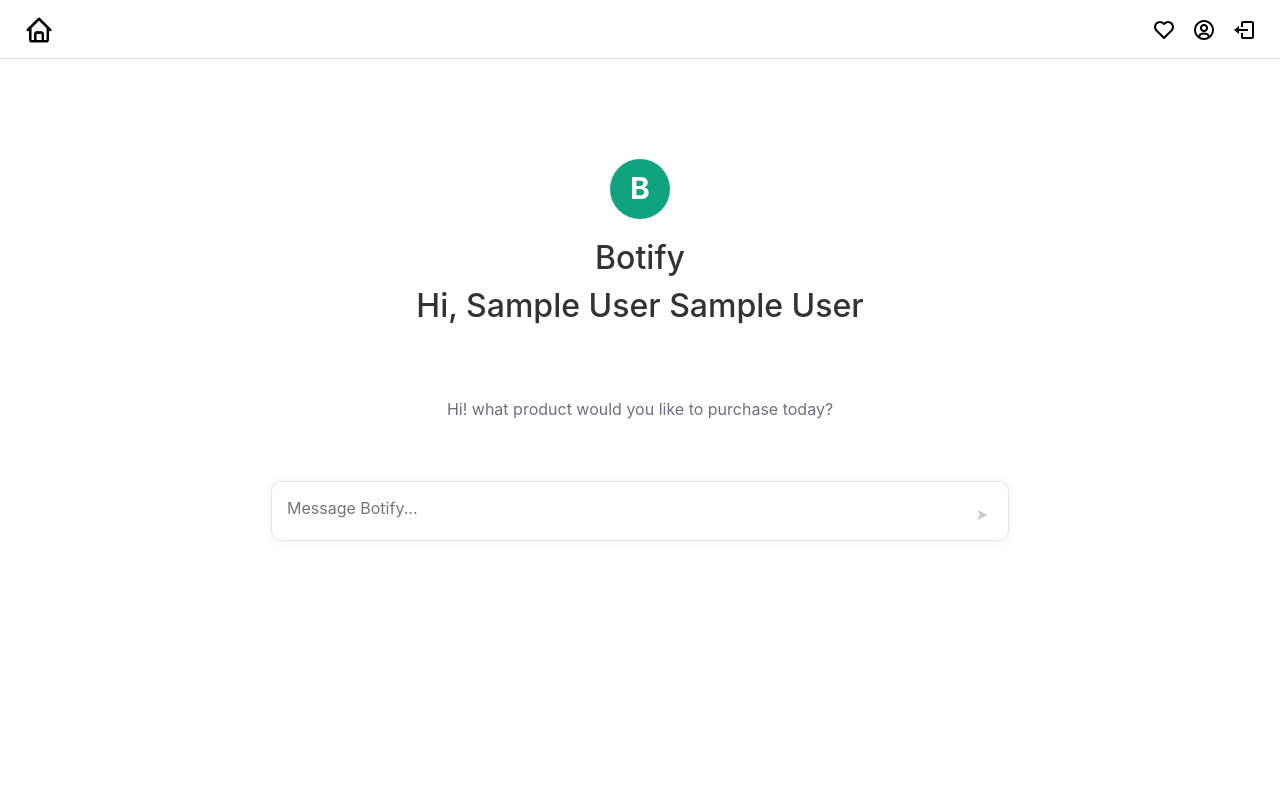
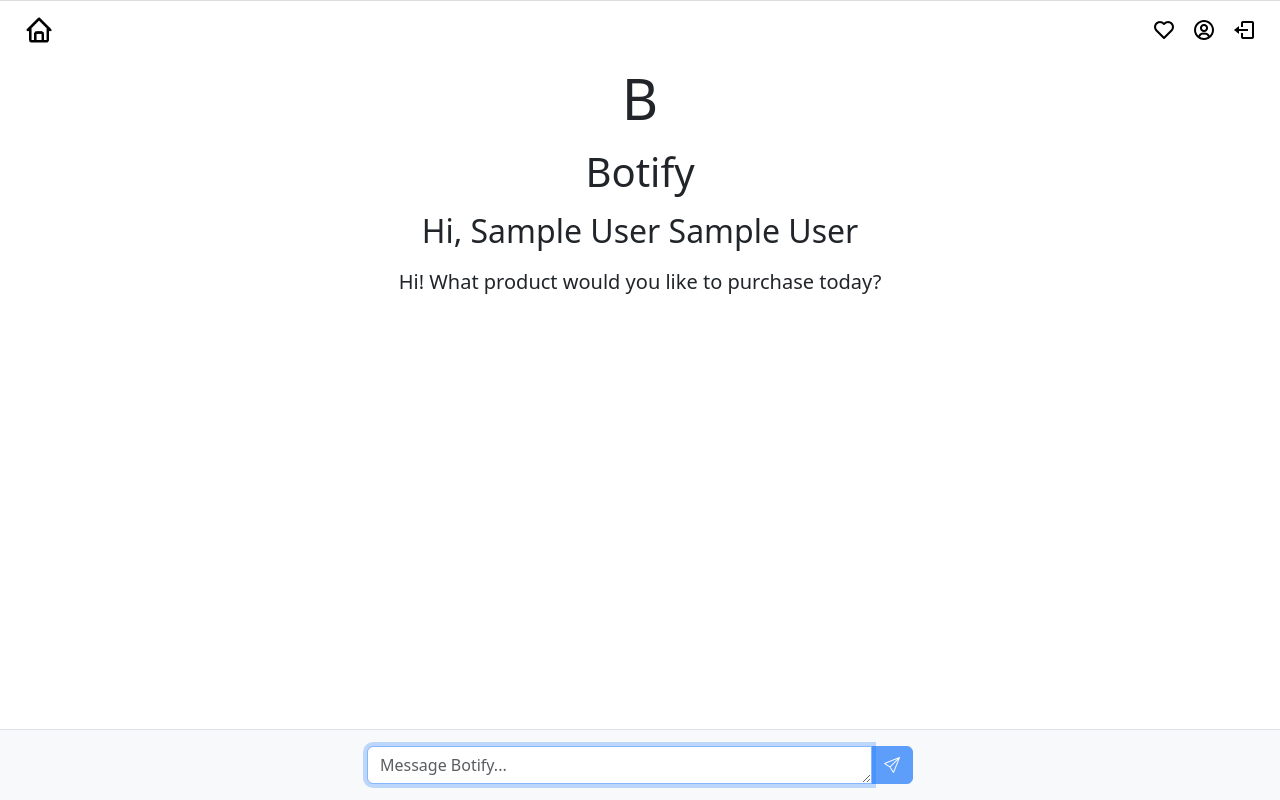
Before and after one commit to ramazangurpinar/adviceproduct, a Flask app: page / in a window 1280 px wide. Run offline with Flask 3, Linux system fonts and the light colour scheme; the visitor is signed in with stand-in values (Sample User, id 1); some libraries are stand-ins or nearby versions.

Commit message:
Improved interface for the messages

```diff
--- a/templates/index.html
+++ b/templates/index.html
@@ -3,52 +3,71 @@
 {% block title %}Home - Botify{% endblock %}
 
 {% block content %}
-<head>
-    <meta charset="UTF-8">
-    <meta name="viewport" content="width=device-width, initial-scale=1.0">
-    <title>Botify</title>
-    <link rel="stylesheet" href="{{ url_for('static', filename='CSS/index.css') }}">
-    <script src="{{ url_for('static', filename='JS/index.js') }}"></script>
-</head>
-<body>
-<form method="post" action="{{ url_for('index') }}">
-    <div class="main-content">
-        <div class="chat-container" id="chatContainer">
-            <div class="empty-state" id="emptyState">
-                <div class="empty-state-logo">B</div>
-                <h1>Botify</h1>
-                <h1>Hi, {{ fullname }}</h1>
-                <p style="margin-top:5%;">Hi! what product would you like to purchase today?</p>
+<body class="d-flex flex-column vh-100">
+    <form method="post" action="{{ url_for('index') }}" class="flex-grow-1 d-flex flex-column">
+
+        <div class="container-fluid flex-grow-1 d-flex flex-column overflow-hidden pt-5 pb-5">
+            <div class="row flex-grow-1 overflow-hidden">
+                <div class="col-md-8 col-lg-6 mx-auto d-flex flex-column h-100">
+                    <div class="d-flex flex-column flex-grow-1 overflow-auto p-3" id="messageContainer">
+
+                        <div id="emptyContent" class="text-center my-auto">
+                            <div class="display-4 mb-3">B</div>
+                            <h1 class="mb-3">Botify</h1>
+                            <h2 class="mb-3">Hi, {{ fullname }}</h2>
+                            <p class="lead">Hi! What product would you like to purchase today?</p>
                         </div>
-        </div>
-        <div class="input-area">
-            <div class="message-input-container">
-                <textarea class="message-input" id="messageInput" placeholder="Message Botify..." rows="1" autofocus></textarea>
-                <button class="send-button" id="sendButton" disabled>➤</button>
+
                     </div>
                 </div>
             </div>
+        </div>
+
+        <div class="bg-light border-top fixed-bottom">
+            <div class="container">
+                <div class="row py-3">
+                    <div class="col-md-8 col-lg-6 mx-auto">
+                        <div class="input-group">
+                            <textarea class="form-control" id="messageInput" placeholder="Message Botify..." rows="1" autofocus></textarea>
+                            <button class="btn btn-primary" id="sendButton" disabled type="button">
+                                <i class="bi bi-send"></i>
+                            </button>
+                        </div>
+                    </div>
+                </div>
+            </div>
+        </div>
+
     </form>
-</body>
 
+    <script src="https://cdn.jsdelivr.net/npm/bootstrap@5.3.0/dist/js/bootstrap.bundle.min.js"></script>
     <script>
         document.addEventListener("DOMContentLoaded", function () {
-        let messageInput = document.getElementById("messageInput");
-        let sendButton = document.getElementById("sendButton");
-        let chatContainer = document.getElementById("chatContainer");
+            const messageInput = document.getElementById("messageInput");
+            const sendButton = document.getElementById("sendButton");
+            const messageContainer = document.getElementById("messageContainer");
+            const emptyContent = document.getElementById("emptyContent");
 
             messageInput.addEventListener("input", function () {
                 sendButton.disabled = this.value.trim() === "";
             });
 
             function sendMessage() {
-            let message = messageInput.value.trim();
+                const message = messageInput.value.trim();
                 if (message === "") return;
 
-            let userMessage = document.createElement("div");
-            userMessage.className = "user-message";
-            userMessage.textContent = "You: " + message;
-            chatContainer.appendChild(userMessage);
+                if (emptyContent.style.display !== "none") {
+                    emptyContent.style.display = "none";
+                }
+
+                const userMessage = document.createElement("div");
+                userMessage.className = "d-flex justify-content-end mb-2";
+                userMessage.innerHTML = `
+                    <div class="bg-primary text-white rounded-3 p-2">
+                        ${message}
+                    </div>
+                `;
+                messageContainer.appendChild(userMessage);
 
                 fetch("/chat", {
                     method: "POST",
@@ -59,16 +78,17 @@
                 })
                 .then(response => response.json())
                 .then(data => {
-                console.log("Risposta ricevuta:", data);
-
-                let botMessage = document.createElement("div");
-                botMessage.className = "bot-message";
-                botMessage.textContent = "Bot: " + data.response;
-                chatContainer.appendChild(botMessage);
-
-                chatContainer.scrollTop = chatContainer.scrollHeight;
+                    const botMessage = document.createElement("div");
+                    botMessage.className = "d-flex justify-content-start mb-2";
+                    botMessage.innerHTML = `
+                        <div class="bg-light text-dark rounded-3 p-2">
+                            ${data.response}
+                        </div>
+                    `;
+                    messageContainer.appendChild(botMessage);
+                    messageContainer.scrollTop = messageContainer.scrollHeight;
                 })
-            .catch(error => console.error("Errore:", error));
+                .catch(error => console.error("Error:", error));
 
                 messageInput.value = "";
                 sendButton.disabled = true;
@@ -83,4 +103,5 @@
             });
         });
     </script>
+</body>
 {% endblock %}
--- a/templates/master.html
+++ b/templates/master.html
@@ -10,7 +10,7 @@
     <script src="https://cdn.jsdelivr.net/npm/bootstrap@5.3.0/dist/js/bootstrap.bundle.min.js"></script>
 </head>
 <body>
-    <nav class="navbar navbar-expand-lg px-4">
+    <nav class="navbar navbar-expand-lg px-4 fixed-top">
         <a class="navbar-brand" href="{{ url_for('index') }}">
           <img src="{{ url_for('static', filename='image/home.png') }}" alt="Home" width="30" height="30">
         </a>
```
Also changed, not shown: deepseek_chat_api.py (+11 -11 lines). Lines whose indentation alone changed are shown as unchanged.
